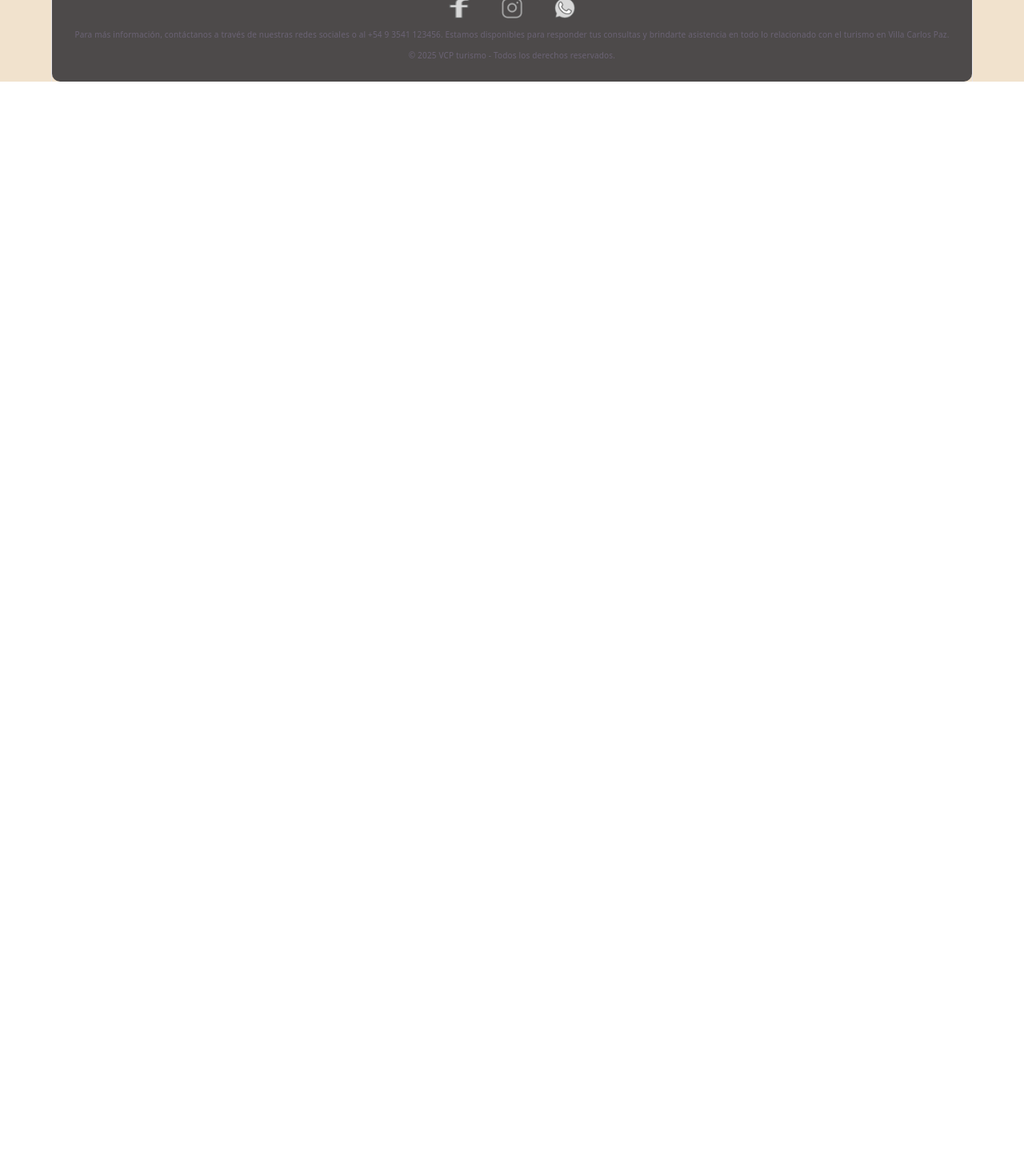
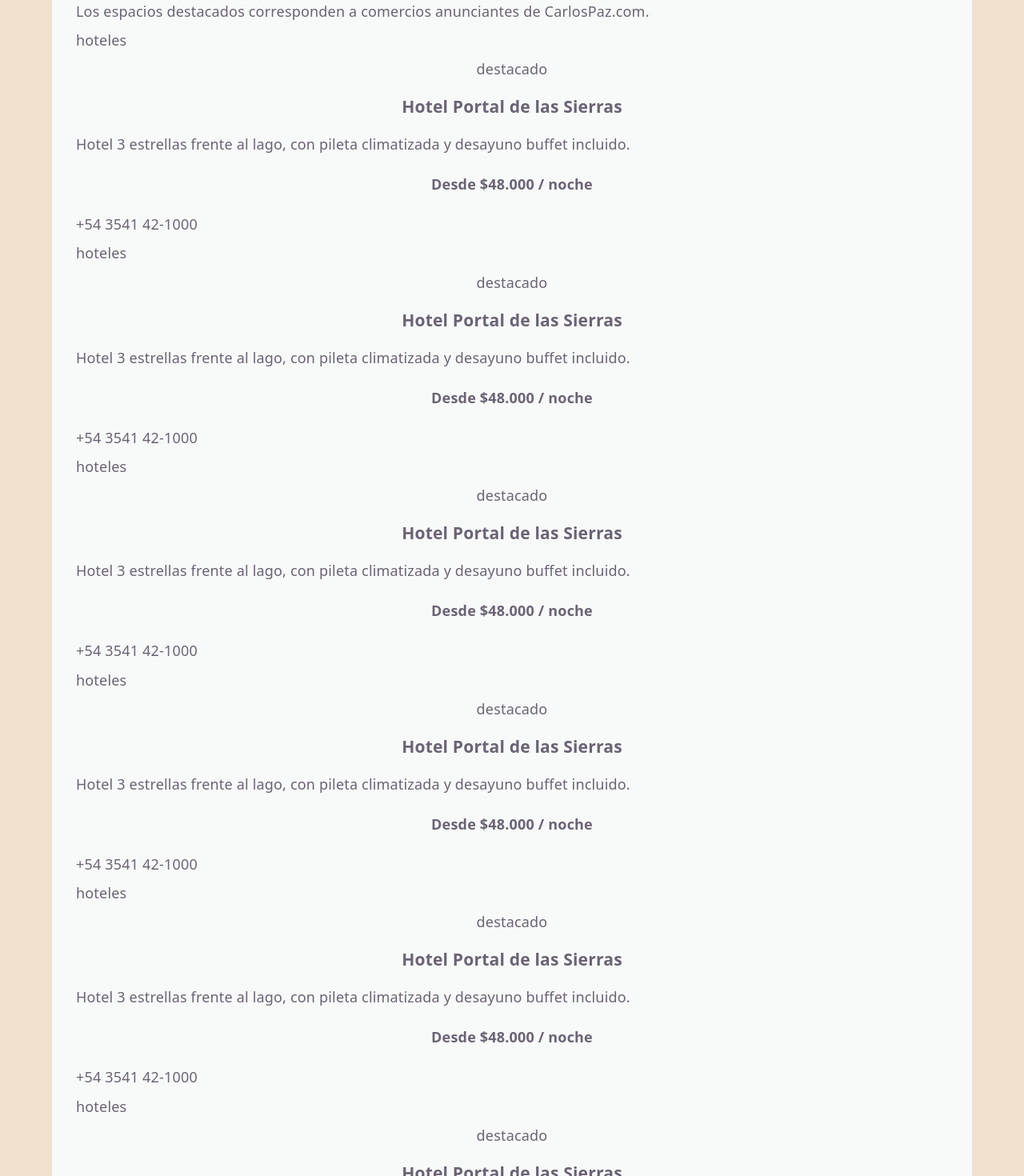
Before and after one commit to ignaciorodriguezbeis/pagina-vcp, a React (Vite) app in the folder pagina VCP/: page / in a window 1280 px wide. Shown: the part 1340-2810 px from the top of the page at 80% size. Before the commit the page ends 1442 px from the top, so only its background shows below. Built offline with nearby package versions, Linux system fonts and the light colour scheme.

Commit message:
agregando los elementos del card-container

```diff
--- a/pagina VCP/src/components/Inicio/Inicio.jsx
+++ b/pagina VCP/src/components/Inicio/Inicio.jsx
@@ -68,6 +68,64 @@
                             <p>tu marca acá anuncia con nosotros</p>
                         </div>
                     </a>
+                </div>
+
+                <div>
+                    <h2>servisios destacados</h2>
+                    <p>Los espacios destacados corresponden a comercios anunciantes de CarlosPaz.com. </p>
+                    <div>
+                        <div>
+                            <p>hoteles</p>
+                            <span>destacado</span>
+                            <h3>Hotel Portal de las Sierras</h3>
+                            <p>Hotel 3 estrellas frente al lago, con pileta climatizada y desayuno buffet incluido.</p>
+                            <h4>Desde $48.000 / noche</h4>
+                            <p>+54 3541 42-1000</p>
+                        </div>
+                        <div>
+                            <p>hoteles</p>
+                            <span>destacado</span>
+                            <h3>Hotel Portal de las Sierras</h3>
+                            <p>Hotel 3 estrellas frente al lago, con pileta climatizada y desayuno buffet incluido.</p>
+                            <h4>Desde $48.000 / noche</h4>
+                            <p>+54 3541 42-1000</p>
+                        </div>
+                        <div>
+                            <p>hoteles</p>
+                            <span>destacado</span>
+                            <h3>Hotel Portal de las Sierras</h3>
+                            <p>Hotel 3 estrellas frente al lago, con pileta climatizada y desayuno buffet incluido.</p>
+                            <h4>Desde $48.000 / noche</h4>
+                            <p>+54 3541 42-1000</p>
+                        </div>
+                        <div>
+                            <p>hoteles</p>
+                            <span>destacado</span>
+                            <h3>Hotel Portal de las Sierras</h3>
+                            <p>Hotel 3 estrellas frente al lago, con pileta climatizada y desayuno buffet incluido.</p>
+                            <h4>Desde $48.000 / noche</h4>
+                            <p>+54 3541 42-1000</p>
+                        </div>
+                        <div>
+                            <p>hoteles</p>
+                            <span>destacado</span>
+                            <h3>Hotel Portal de las Sierras</h3>
+                            <p>Hotel 3 estrellas frente al lago, con pileta climatizada y desayuno buffet incluido.</p>
+                            <h4>Desde $48.000 / noche</h4>
+                            <p>+54 3541 42-1000</p>
+                        </div>
+                        <div>
+                            <p>hoteles</p>
+                            <span>destacado</span>
+                            <h3>Hotel Portal de las Sierras</h3>
+                            <p>Hotel 3 estrellas frente al lago, con pileta climatizada y desayuno buffet incluido.</p>
+                            <h4>Desde $48.000 / noche</h4>
+                            <p>+54 3541 42-1000</p>
+                        </div>
+
+                    </div>
+
+
                     <a to="/publicidad">
                         <div>
                             <h5>publicidad</h5>
@@ -75,13 +133,6 @@
                             <p>tu marca acá anuncia con nosotros</p>
                         </div>
                     </a>
-                    <div>
-                        <h2>servisios destacados</h2>
-                        <p>Los espacios destacados corresponden a comercios anunciantes de CarlosPaz.com. </p>
-
-                        {/* <link to="/promos"> Ver ofrertas</link> */}
-                    </div>
-
                 </div>
             </div>
 
```
